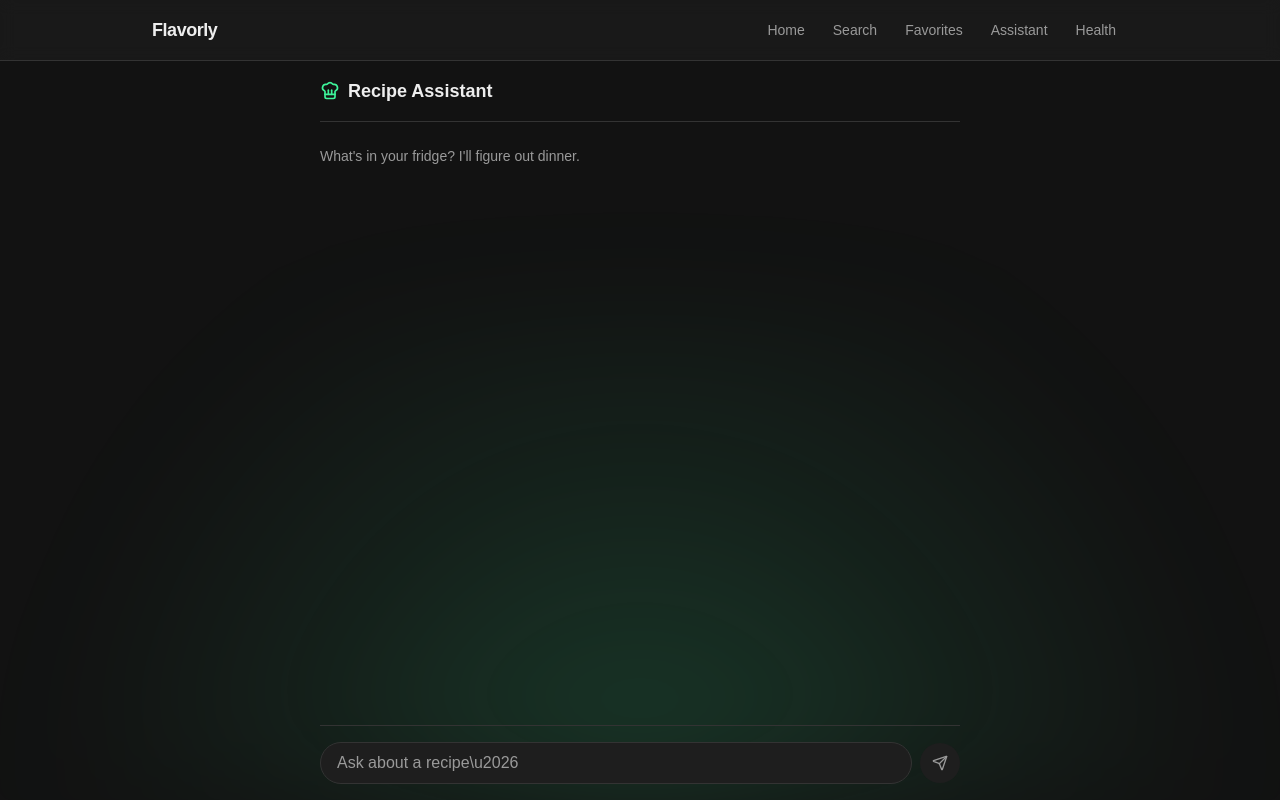
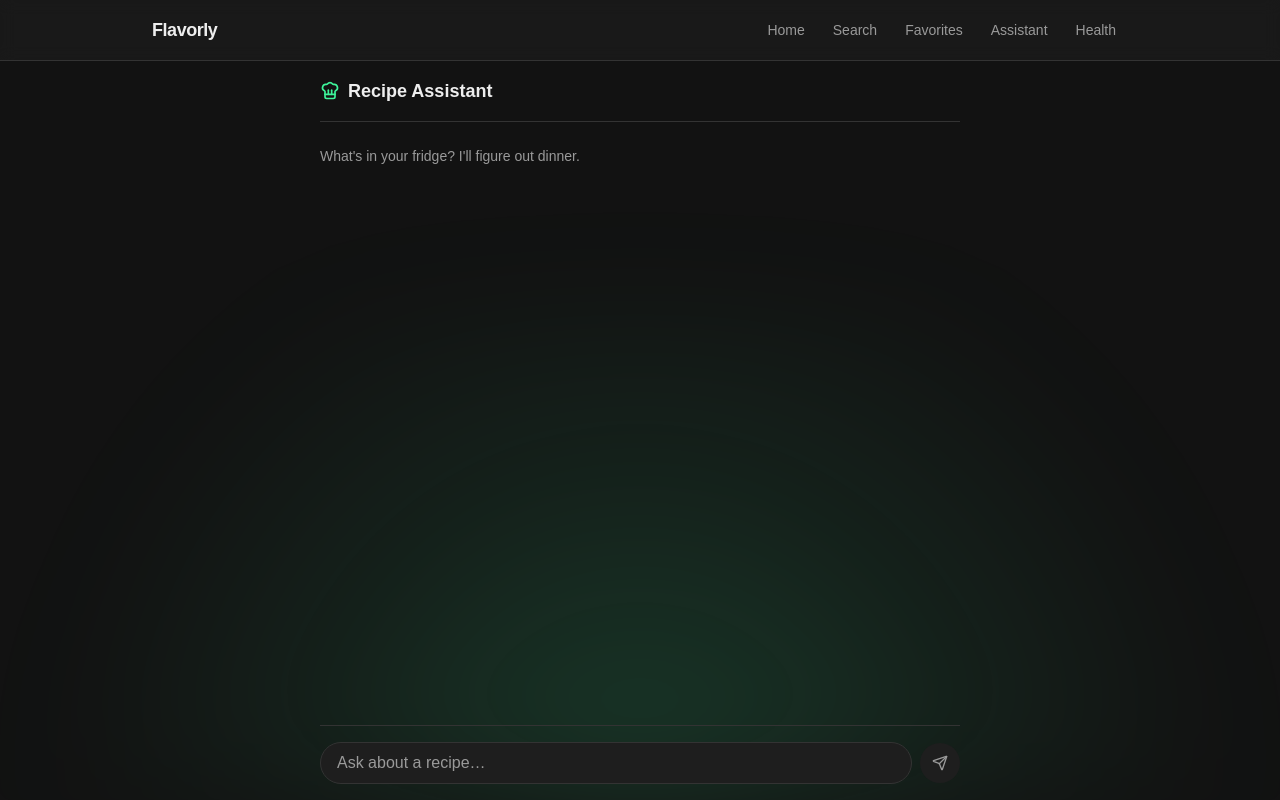
Before and after one commit to mahtamun-hoque-fahim/FE-Journey, a Next.js app: page /assistant in a window 1280 px wide. Built offline with nearby package versions, Linux system fonts and the light colour scheme; a web font is replaced by a local one.

Commit message:
fix: use literal ellipsis in JSX string attrs instead of \u2026 escape

```diff
--- a/app/assistant/page.tsx
+++ b/app/assistant/page.tsx
@@ -39,7 +39,7 @@ function ToolSearching({ query }: { query?: string }) {
             &hellip;
           </>
         ) : (
-          "Preparing search\u2026"
+          "Preparing search…"
         )}
       </span>
     </div>
@@ -247,7 +247,7 @@ export default function AssistantPage() {
         <input
           value={input}
           onChange={(event) => setInput(event.target.value)}
-          placeholder="Ask about a recipe\u2026"
+          placeholder="Ask about a recipe…"
           disabled={isBusy}
           className="min-w-0 flex-1 rounded-full border border-border bg-surface px-4 py-2 text-base text-foreground outline-none transition-colors placeholder:text-muted focus-visible:border-accent focus-visible:ring-2 focus-visible:ring-accent disabled:opacity-50"
         />
```
